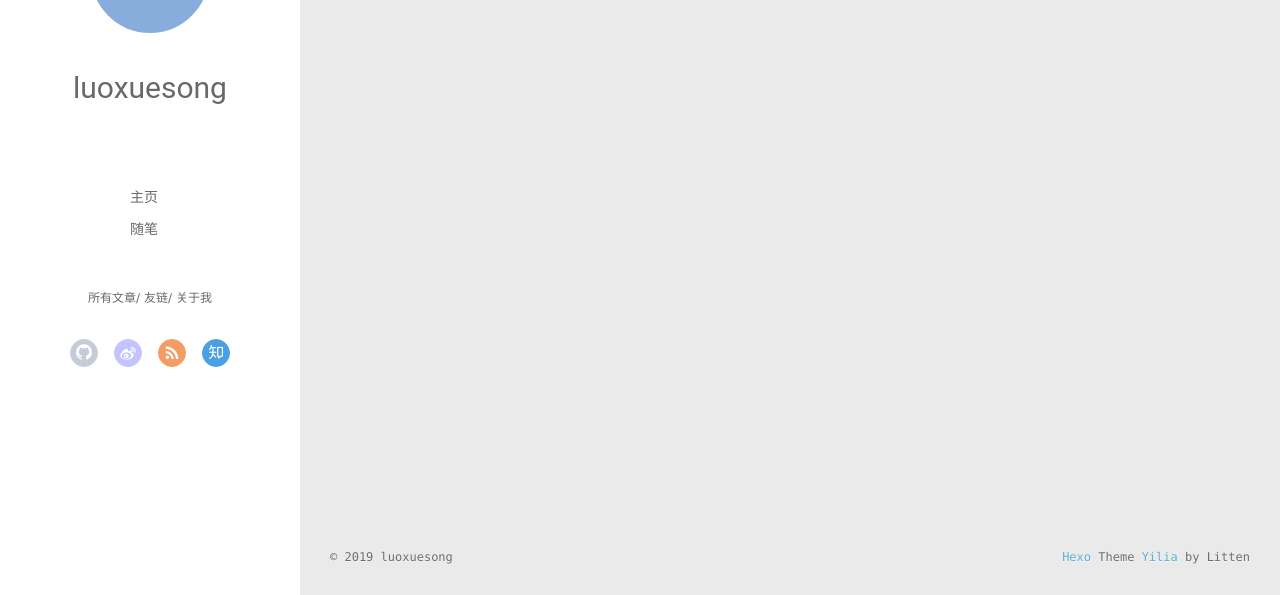
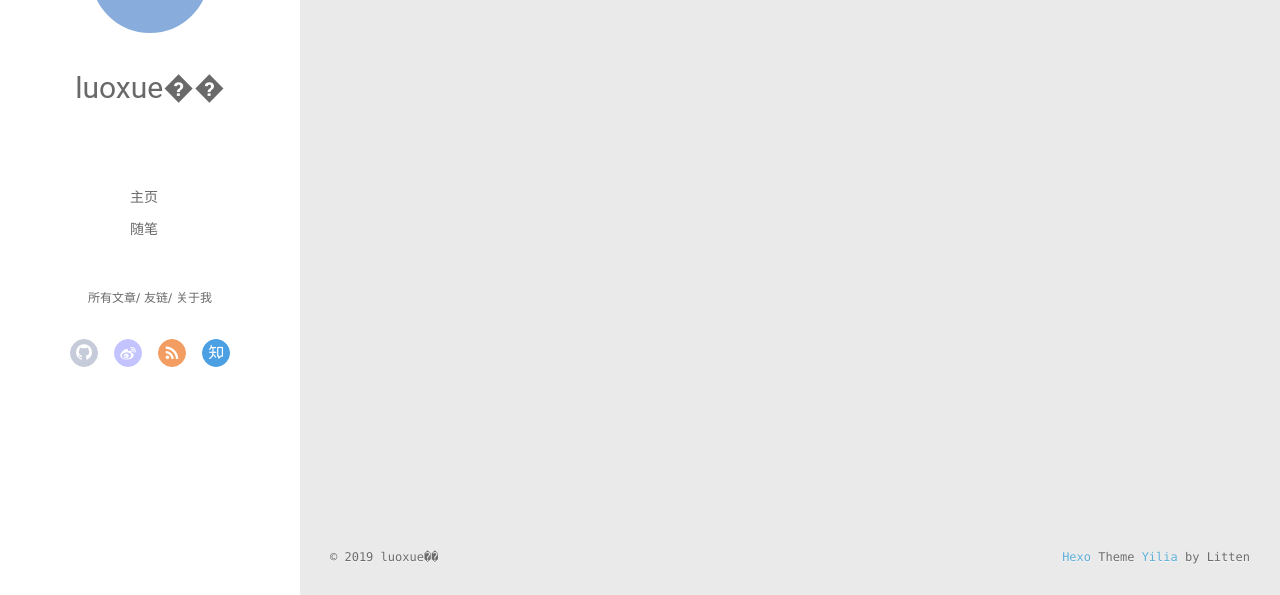
Before and after one commit to cedar-luo/cedar-luo.github.io, a plain HTML site: page archives/index.html in a window 1280 px wide. Shown: the part 202-797 px from the top of the page. Drawn offline with Linux system fonts and the light colour scheme; no server answers.

Commit message:
Site updated: 2019-07-05 17:50:19

```diff
--- a/archives/index.html
+++ b/archives/index.html
@@ -46,7 +46,7 @@
 			<img src="" class="js-avatar">
 		</a>
 		<hgroup>
-		  <h1 class="header-author"><a href="/">luoxuesong</a></h1>
+		  <h1 class="header-author"><a href="/">luoxue��</a></h1>
 		</hgroup>
 
 
@@ -104,7 +104,7 @@
 				<img src="" class="js-avatar">
 			</div>
 			<hgroup>
-			  <h1 class="header-author js-header-author">luoxuesong</h1>
+			  <h1 class="header-author js-header-author">luoxue��</h1>
 			</hgroup>
 
 
@@ -202,7 +202,7 @@
   <div class="outer">
     <div id="footer-info">
     	<div class="footer-left">
-    		&copy; 2019 luoxuesong
+    		&copy; 2019 luoxue��
     	</div>
       	<div class="footer-right">
       		<a href="http://hexo.io/" target="_blank">Hexo</a>  Theme <a href="https://github.com/litten/hexo-theme-yilia" target="_blank">Yilia</a> by Litten
```
Also changed, not shown: 2019/07/05/hello-world/index.html (+3 -3 lines), archives/2019/07/index.html (+3 -3 lines), archives/2019/index.html (+3 -3 lines), index.html (+3 -3 lines).
